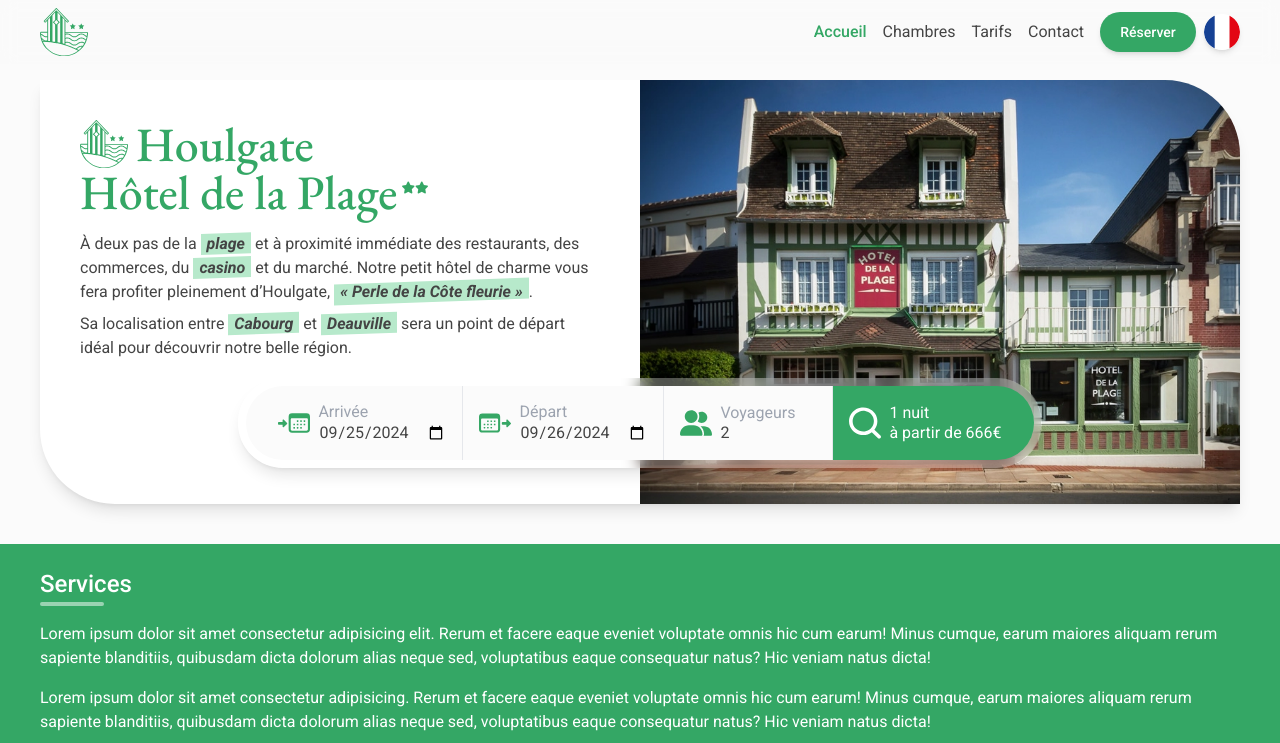
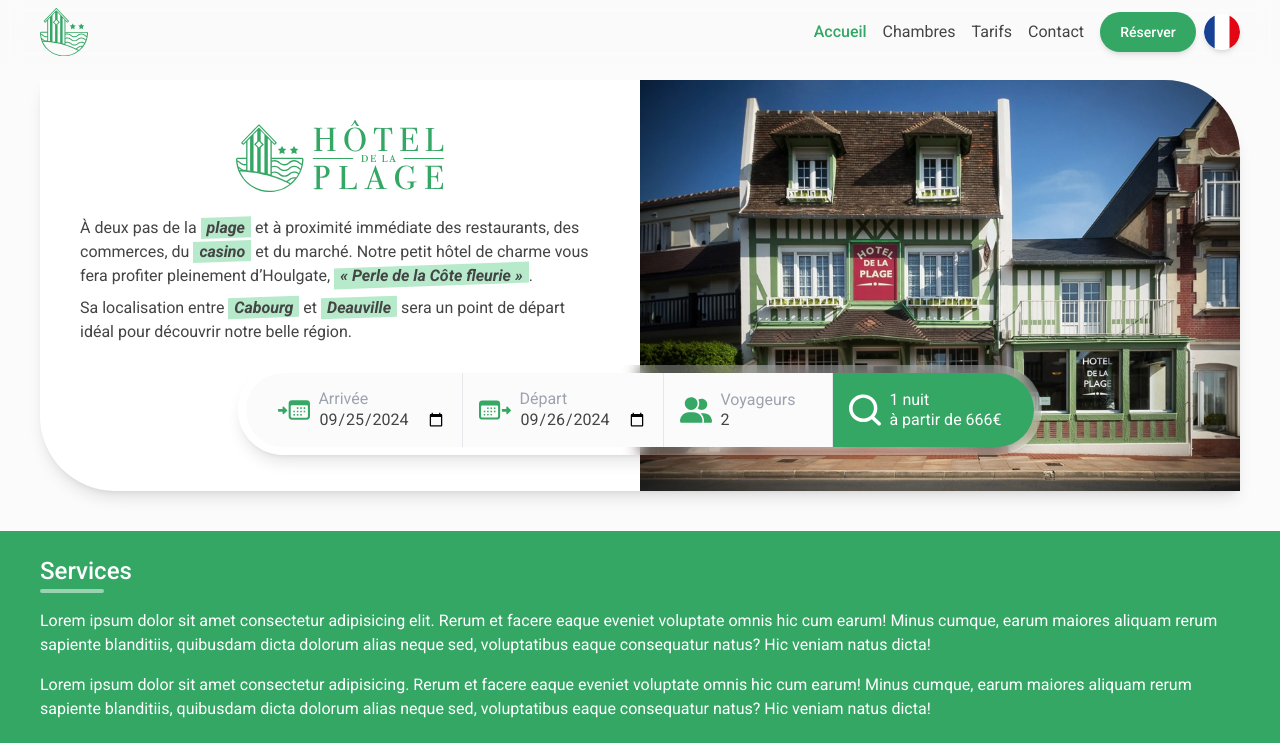
Before and after one commit to lesimpleliott/HDP-Houlgate, a React (Vite) app: page / in a window 1280 px wide. Shown: the top 743 px of the page. Built offline with nearby package versions, Linux system fonts and the light colour scheme.

Commit message:
HeroBanner // Replace H1 with hotel logo

```diff
--- a/src/layouts/HeroBanner.tsx
+++ b/src/layouts/HeroBanner.tsx
@@ -1,11 +1,8 @@
 import { useEffect, useState } from "react";
-import { useTranslation } from "react-i18next";
-import LogoHDP from "../components/LogoHDP";
 import { i18nParagraphs } from "../utils/i18nParagraphs";
 import BookingForm from "./BookingForm/BookingForm";
 
 const HeroBanner = ({ className }: { className?: string }) => {
-  const { t } = useTranslation();
   const [isMobile, setIsMobile] = useState<boolean>(false);
 
   const handleResize = () => {
@@ -20,18 +17,20 @@ const HeroBanner = ({ className }: { className?: string }) => {
     };
   }, []);
 
-  // Element commun à la version mobile et desktop
-  const titleContent = (
-    <h1 className="font-title text-center text-5xl font-medium text-white md:text-left md:text-primary-500">
-      <span className="flex flex-col items-center justify-center gap-2 md:flex-row md:items-end md:justify-start">
-        <LogoHDP className="w-16 md:w-12" />
-        <p>Houlgate</p>
-      </span>
-      <p className="mr-1 inline">{t("home_title")}</p>
-      <i className="fa-solid fa-star inline align-super text-xs"></i>
-      <i className="fa-solid fa-star inline align-super text-xs"></i>
-    </h1>
-  );
+  // // Element commun à la version mobile et desktop
+  // // TITRE PRINCIPAL (H1) Dans le cas de la suppression du logo SVG
+  // // !! Reimporter {t} depuis react-i18next !!
+  // const titleContent = (
+  //   <h1 className="font-title text-center text-5xl font-medium text-white md:text-left md:text-primary-500">
+  //     <span className="flex flex-col items-center justify-center gap-2 md:flex-row md:items-end md:justify-start">
+  //       <LogoHDP className="w-16 md:w-12" />
+  //       <p>Houlgate</p>
+  //     </span>
+  //     <p className="mr-1 inline">{t("home_title")}</p>
+  //     <i className="fa-solid fa-star inline align-super text-xs"></i>
+  //     <i className="fa-solid fa-star inline align-super text-xs"></i>
+  //   </h1>
+  // );
 
   // PARAGRAPHE
   const textContent = i18nParagraphs("home_paragraph");
@@ -48,10 +47,17 @@ const HeroBanner = ({ className }: { className?: string }) => {
       {isMobile && (
         <section
           id="heroBanner-mobile"
-          className={`flex flex-col items-center gap-4 pt-16 md:hidden ${className}`}
+          className={`flex flex-col items-center gap-4 pt-40 md:hidden ${className}`}
         >
           {/* Textes */}
-          {titleContent}
+          {/* {titleContent} */}
+          <h1 className="w-full">
+            <img
+              src="public/LOGO_HDP_2024_Horizontal_White.svg"
+              alt="Logo de l'Hôtel de la Plage** à Houlgate"
+              className="mx-auto w-full max-w-96 px-8"
+            />
+          </h1>
           <div className="order-3 flex flex-col gap-3 px-4 md:px-20">
             {textContent}
           </div>
@@ -78,8 +84,15 @@ const HeroBanner = ({ className }: { className?: string }) => {
             className={`relative hidden flex-wrap overflow-hidden rounded-bl-[75px] rounded-tr-[75px] bg-white shadow-lg md:flex ${className}`}
           >
             {/* Conteneur de texte */}
-            <div className="flex w-1/2 flex-col gap-4 px-10 pb-36 pt-10">
-              {titleContent}
+            <div className="flex w-1/2 flex-col gap-6 px-10 pb-36 pt-10">
+              {/* {titleContent} */}
+              <h1 className="w-full">
+                <img
+                  src="public/LOGO_HDP_2024_Horizontal.svg"
+                  alt="Logo de l'Hôtel de la Plage** à Houlgate"
+                  className="mx-auto w-full max-w-52"
+                />
+              </h1>
               <div className="flex flex-col gap-2">{textContent}</div>
             </div>
 
```
Also changed, not shown: public/LOGO_HDP_2024_Horizontal.svg (added), public/LOGO_HDP_2024_Horizontal_White.svg (added).
